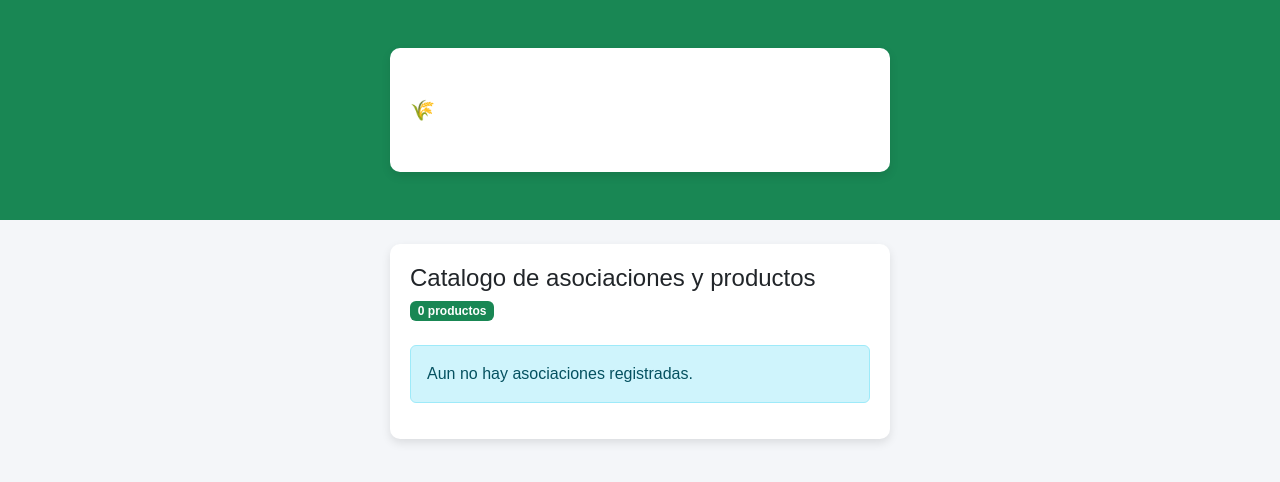
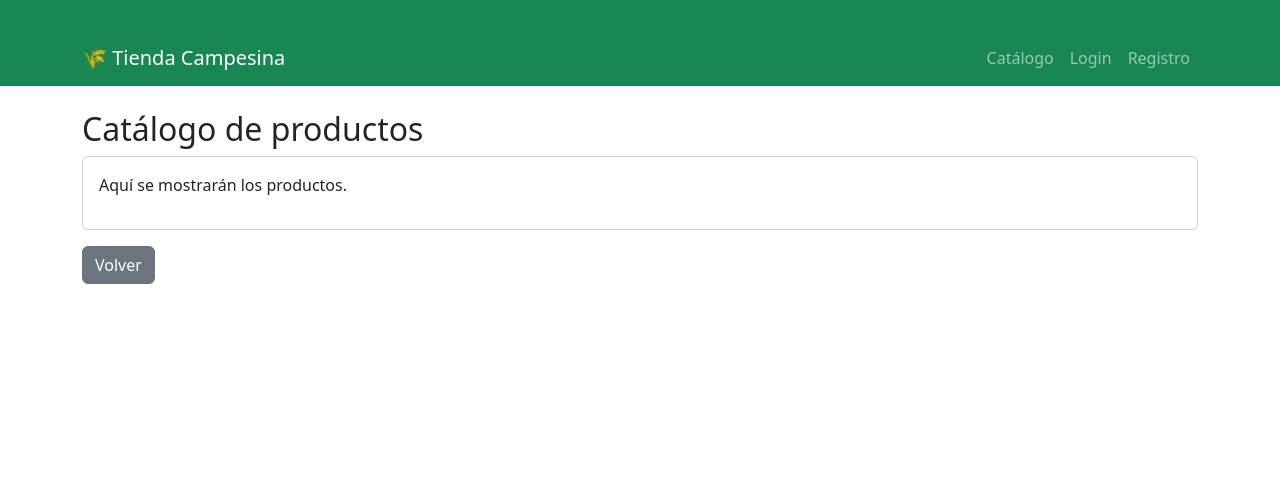
Before and after one commit to iwcorrea/tienda-campesina, a FastAPI app: page /catalogo in a window 1280 px wide. Shown: the top 482 px of the page. Run offline with FastAPI, Linux system fonts and the light colour scheme; parts of the project's set-up code (start-up, migrations or seed data) failed here and were passed over.

Commit message:
correcion de archivos html 26

```diff
--- a/backend/app/main.py
+++ b/backend/app/main.py
@@ -1,5 +1,6 @@
 from fastapi import FastAPI, Request
-from fastapi.responses import RedirectResponse
+from fastapi.responses import HTMLResponse
+from fastapi.staticfiles import StaticFiles
 from fastapi.templating import Jinja2Templates
 from starlette.middleware.sessions import SessionMiddleware
 import os
@@ -8,7 +9,7 @@ from app.auth import router as auth_router
 
 app = FastAPI()
 
-# 🔐 Configuración de sesiones
+# 🔐 Seguridad
 SECRET_KEY = os.getenv("SECRET_KEY", "dev_key")
 
 app.add_middleware(
@@ -21,28 +22,26 @@ app.add_middleware(
 # 📁 Templates
 templates = Jinja2Templates(directory="app/templates")
 
-# 🔗 Rutas auth
+# 📁 Static (CSS, imágenes)
+app.mount("/static", StaticFiles(directory="app/static"), name="static")
+
+# 🔗 Rutas de auth
 app.include_router(auth_router, prefix="/auth")
 
 
-# 🔥 HOME → usa tu index.html bonito
-@app.get("/")
-def home():
-    return RedirectResponse(url="/inicio")
-
-
-@app.get("/inicio")
+# 🔥 HOME (INDEX REAL)
+@app.get("/", response_class=HTMLResponse)
 def inicio(request: Request):
     return templates.TemplateResponse("index.html", {"request": request})
 
 
 # 🔥 MENÚ
-@app.get("/menu")
+@app.get("/menu", response_class=HTMLResponse)
 def menu(request: Request):
     return templates.TemplateResponse("menu.html", {"request": request})
 
 
 # 🔥 CATÁLOGO
-@app.get("/catalogo")
+@app.get("/catalogo", response_class=HTMLResponse)
 def catalogo(request: Request):
     return templates.TemplateResponse("catalogo.html", {"request": request})
--- a/backend/app/static/style.css
+++ b/backend/app/static/style.css
@@ -1,36 +1,11 @@
 body {
-    font-family: Arial, sans-serif;
-    background-color: #f4f6f9;
-    margin: 0;
-    padding: 0;
+    background-color: #f5f5f5;
 }
 
 h1, h2 {
-    text-align: center;
-    color: #333;
+    color: #2e7d32;
 }
 
 .container {
-    width: 90%;
-    max-width: 500px;
-    margin: 40px auto;
-    background: white;
-    padding: 20px;
-    border-radius: 10px;
-    box-shadow: 0px 4px 10px rgba(0,0,0,0.1);
+    margin-top: 30px;
 }
-
-ul {
-    list-style: none;
-    padding: 0;
-}
-
-li {
-    margin: 10px 0;
-}
-
-a {
-    text-decoration: none;
-    color: #2e7d32;
-    font-weight: bold;
-}
--- a/backend/app/templates/base.html
+++ b/backend/app/templates/base.html
@@ -3,51 +3,34 @@
 <head>
     <meta charset="UTF-8">
     <meta name="viewport" content="width=device-width, initial-scale=1">
-    <title>Tienda Campesina</title>
+    <title>{% block title %}Tienda Campesina{% endblock %}</title>
 
-    <!-- ✅ Bootstrap -->
-    <link href="https://cdn.jsdelivr.net/npm/bootstrap@5.3.0-alpha1/dist/css/bootstrap.min.css" rel="stylesheet">
+    <!-- CSS propio -->
+    <link rel="stylesheet" href="/static/style.css">
 
-    <!-- 🔥 TU CSS PERSONALIZADO -->
-    <link rel="stylesheet" href="/static/style.css">
+    <!-- Bootstrap -->
+    <link href="https://cdn.jsdelivr.net/npm/bootstrap@5.3.0/dist/css/bootstrap.min.css" rel="stylesheet">
 </head>
 <body>
 
-    <!-- 🔥 NAVBAR -->
 <nav class="navbar navbar-expand-lg navbar-dark bg-success">
     <div class="container">
         <a class="navbar-brand" href="/">🌾 Tienda Campesina</a>
-            <button class="navbar-toggler" type="button" data-bs-toggle="collapse" data-bs-target="#navbarNav">
-                <span class="navbar-toggler-icon"></span>
-            </button>
 
-            <div class="collapse navbar-collapse" id="navbarNav">
+        <div class="collapse navbar-collapse">
             <ul class="navbar-nav ms-auto">
-                    <li class="nav-item">
-                        <a class="nav-link" href="/catalogo">Catálogo</a>
-                    </li>
-
-                    <!-- 🔥 CORRECCIÓN IMPORTANTE DE RUTAS -->
-                    <li class="nav-item">
-                        <a class="nav-link" href="/auth/login">Iniciar sesión</a>
-                    </li>
-
-                    <li class="nav-item">
-                        <a class="nav-link" href="/auth/registro">Registrarse</a>
-                    </li>
+                <li class="nav-item"><a class="nav-link" href="/catalogo">Catálogo</a></li>
+                <li class="nav-item"><a class="nav-link" href="/auth/login">Login</a></li>
+                <li class="nav-item"><a class="nav-link" href="/auth/registro">Registro</a></li>
             </ul>
         </div>
     </div>
 </nav>
 
-    <!-- 🔥 CONTENIDO DINÁMICO -->
 <div class="container mt-4">
-        {% block content %}
-        {% endblock %}
+    {% block content %}{% endblock %}
 </div>
 
-    <!-- ✅ JS Bootstrap -->
-    <script src="https://cdn.jsdelivr.net/npm/bootstrap@5.3.0-alpha1/dist/js/bootstrap.bundle.min.js"></script>
-
+<script src="https://cdn.jsdelivr.net/npm/bootstrap@5.3.0/dist/js/bootstrap.bundle.min.js"></script>
 </body>
 </html>
--- a/backend/app/templates/catalogo.html
+++ b/backend/app/templates/catalogo.html
@@ -1,53 +1,13 @@
 {% extends "base.html" %}
 
-{% block title %}Catalogo | Tienda Campesina{% endblock %}
+{% block title %}Catálogo{% endblock %}
 
 {% block content %}
-<div class="d-flex justify-content-between align-items-center flex-wrap gap-2 mb-4">
-    <h2 class="h4 mb-0">Catalogo de asociaciones y productos</h2>
-    <span class="badge text-bg-success">{{ productos|length }} productos</span>
+<h2>Catálogo de productos</h2>
+
+<div class="card p-3">
+    <p>Aquí se mostrarán los productos.</p>
 </div>
 
-{% if asociaciones %}
-    <div class="row g-4">
-        {% for asociacion in asociaciones %}
-            <div class="col-12 col-lg-6">
-                <div class="card border-0 shadow-sm h-100">
-                    <div class="card-body">
-                        <div class="d-flex justify-content-between align-items-start gap-2">
-                            <div>
-                                <h3 class="h5 mb-1">{{ asociacion.nombre_asociacion }}</h3>
-                                <p class="text-muted mb-2">{{ asociacion.descripcion or "Sin descripcion" }}</p>
-                            </div>
-                            <a href="/asociacion/{{ asociacion.id }}" class="btn btn-sm btn-outline-success">Ver perfil</a>
-                        </div>
-                        <div class="row g-3 mt-1">
-                            {% for producto in asociacion.productos %}
-                                <div class="col-12 col-md-6">
-                                    <div class="border rounded p-3 h-100">
-                                        <h4 class="h6 mb-1">{{ producto.nombre }}</h4>
-                                        <p class="small text-muted mb-2">{{ producto.descripcion or "Sin descripcion" }}</p>
-                                        <p class="mb-0 fw-semibold">
-                                            {% if producto.precio is not none %}
-                                                ${{ "%.2f"|format(producto.precio / 100) }}
-                                            {% else %}
-                                                Precio por consultar
-                                            {% endif %}
-                                        </p>
-                                    </div>
-                                </div>
-                            {% else %}
-                                <div class="col-12">
-                                    <p class="text-muted mb-0">Esta asociacion aun no publica productos.</p>
-                                </div>
-                            {% endfor %}
-                        </div>
-                    </div>
-                </div>
-            </div>
-        {% endfor %}
-    </div>
-{% else %}
-    <div class="alert alert-info">Aun no hay asociaciones registradas.</div>
-{% endif %}
+<a href="/" class="btn btn-secondary mt-3">Volver</a>
 {% endblock %}
```
Also changed, not shown: backend/app/templates/menu.html (+6 -6 lines), backend/app/templates/registro.html (+15 -23 lines). Lines whose indentation alone changed are shown as unchanged.
